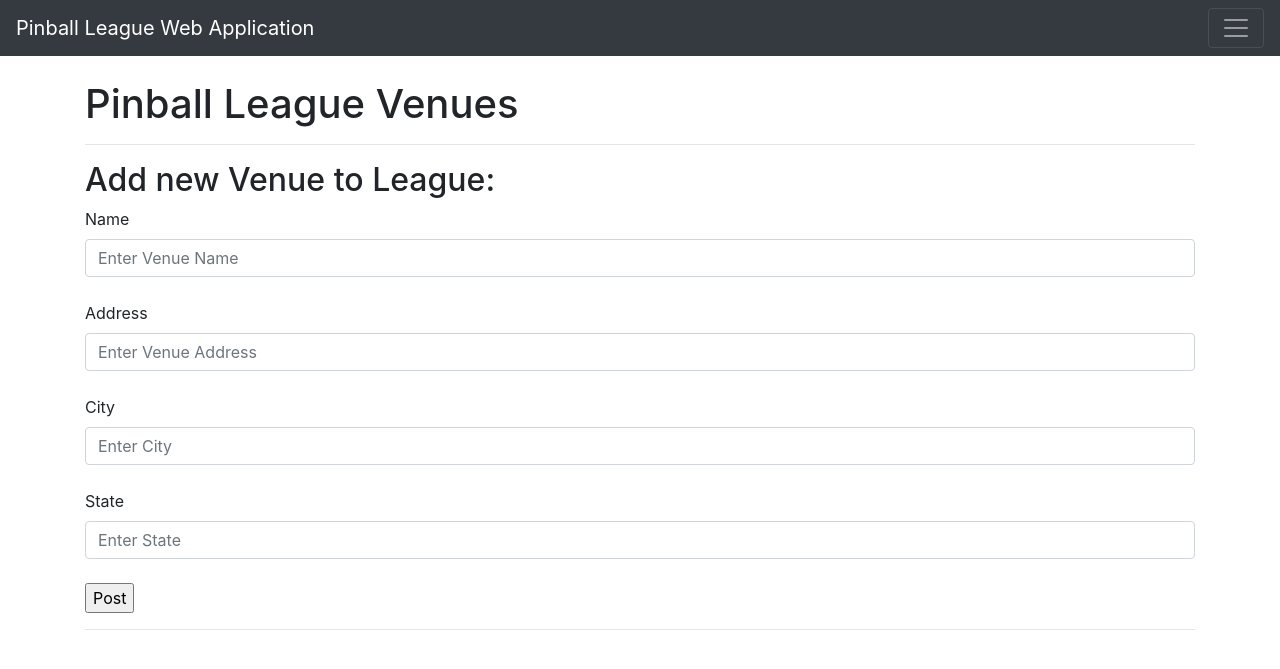
After one commit to ylijokic/Django_And_Flask_Projects, a Flask app: template templates/venues.html in a window 1280 px wide. The commit adds this page. Shown: the top 669 px of the page. Run offline with Flask 2, Linux system fonts and the light colour scheme; the template is opened without the code that fills it, so the values that code supplies are empty; some libraries are stand-ins or nearby versions.

Commit message:
Added template files

```diff
--- /dev/null
+++ b/templates/base.html
@@ -0,0 +1,50 @@
+<!DOCTYPE html>
+<html lang="en">
+<head>
+    <meta charset="UTF-8">
+    <meta name="viewport" content="width=device-width, initial-scale=1.0">
+    <link rel="stylesheet" href="https://stackpath.bootstrapcdn.com/bootstrap/4.4.1/css/bootstrap.min.css" integrity="sha384-Vkoo8x4CGsO3+Hhxv8T/Q5PaXtkKtu6ug5TOeNV6gBiFeWPGFN9MuhOf23Q9Ifjh" crossorigin="anonymous">
+    {% block head %} {% endblock %}
+</head>
+<body>
+    <nav class="navbar navbar-dark bg-dark">
+        <a class="navbar-brand" href="/">Pinball League Web Application</a>
+        <button class="navbar-toggler" type="button" data-toggle="collapse" data-target="#navbarsExample01" aria-controls="navbarsExample01" aria-expanded="false" aria-label="Toggle navigation">
+          <span class="navbar-toggler-icon"></span>
+        </button>
+
+        <div class="collapse navbar-collapse" id="navbarsExample01">
+          <ul class="navbar-nav mr-auto">
+            <li class="nav-item active">
+              <a class="nav-link" href="/">Home <span class="sr-only">(current)</span></a>
+            </li>
+            <li class="nav-item">
+              <a class="nav-link" href="/teams">Teams</a>
+            </li>
+            <li class="nav-item">
+              <a class="nav-link" href="/venues">Venues</a>
+            </li>
+            <!-- <li class="nav-item dropdown">
+              <a class="nav-link dropdown-toggle" href="#" id="dropdown01" data-toggle="dropdown" aria-haspopup="true" aria-expanded="false">Dropdown</a>
+              <div class="dropdown-menu" aria-labelledby="dropdown01">
+                <a class="dropdown-item" href="#">Website</a>
+                <a class="dropdown-item" href="#">Youtube</a>
+                <a class="dropdown-item" href="#">Github</a>
+              </div>
+            </li> -->
+          </ul>
+          <!-- <form class="form-inline my-2 my-md-0">
+            <input class="form-control" type="text" placeholder="Search" aria-label="Search">
+          </form> -->
+        </div>
+      </nav>
+
+    <div class="container">
+        {% block body %} {% endblock %}
+    </div>
+
+    <script src="https://code.jquery.com/jquery-3.4.1.slim.min.js" integrity="sha384-J6qa4849blE2+poT4WnyKhv5vZF5SrPo0iEjwBvKU7imGFAV0wwj1yYfoRSJoZ+n" crossorigin="anonymous"></script>
+    <script src="https://cdn.jsdelivr.net/npm/popper.js@1.16.0/dist/umd/popper.min.js" integrity="sha384-Q6E9RHvbIyZFJoft+2mJbHaEWldlvI9IOYy5n3zV9zzTtmI3UksdQRVvoxMfooAo" crossorigin="anonymous"></script>
+    <script src="https://stackpath.bootstrapcdn.com/bootstrap/4.4.1/js/bootstrap.min.js" integrity="sha384-wfSDF2E50Y2D1uUdj0O3uMBJnjuUD4Ih7YwaYd1iqfktj0Uod8GCExl3Og8ifwB6" crossorigin="anonymous"></script>
+</body>
+</html>
--- /dev/null
+++ b/templates/venues.html
@@ -0,0 +1,38 @@
+{% extends 'base.html' %}
+
+{% block head %}
+<title>Venues</title>
+{% endblock %}
+<br>
+
+{% block body %}
+<br>
+<h1>Pinball League Venues</h1>
+
+    <hr>
+    <h2>Add new Venue to League:</h2>
+    <form action="/venues" method="POST">
+        <label for="name">Name</label>
+        <input class="form-control" type="text" name="name" id="name" placeholder="Enter Venue Name" aria-label="Enter Venue Name">
+        <br>
+        <label for="name">Address</label>
+        <input class="form-control" type="text" name="address" id="address" placeholder="Enter Venue Address" aria-label="Enter Venue Address">
+        <br>
+        <label for="name">City</label>
+        <input class="form-control" type="text" name="city" id="city" placeholder="Enter City" aria-label="Enter City">
+        <br>
+        <label for="name">State</label>
+        <input class="form-control" type="text" name="state" id="state" placeholder="Enter State" aria-label="Enter State">
+        <br>
+        <input type="submit" value="Post">
+    </form>
+    <hr>
+
+    {% for venue in venues %}
+        <h2>{{ venue.name }}</h2>
+        <hr>
+        <h3>{{ venue.address }}</h3>
+        <p>{{ venue.city }} , {{ venue.state }}</p>
+        <a class="btn btn-danger" href="/venues/delete/{{venue.id}}">Delete</a>
+    {% endfor %}
+{% endblock %}
```
Also changed, not shown: templates/index.html (+21 -10 lines), templates/teams.html (added, +27 -0 lines).
